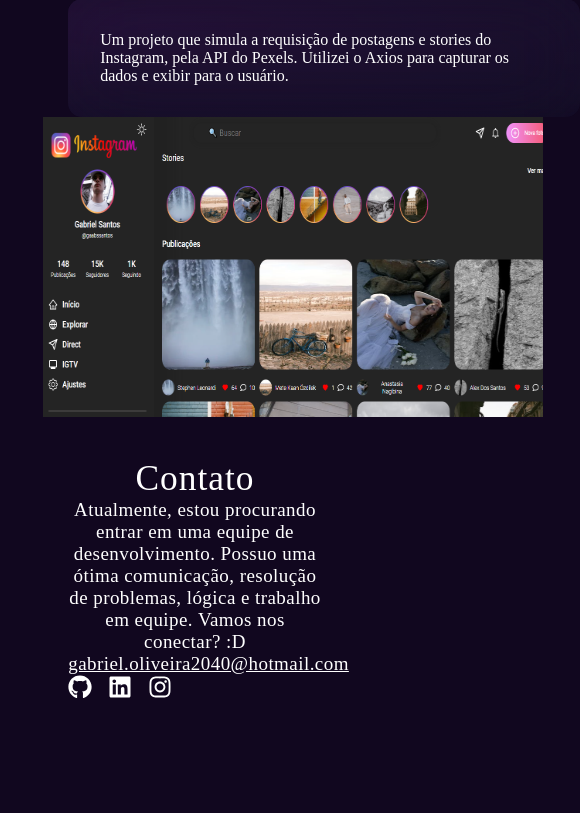
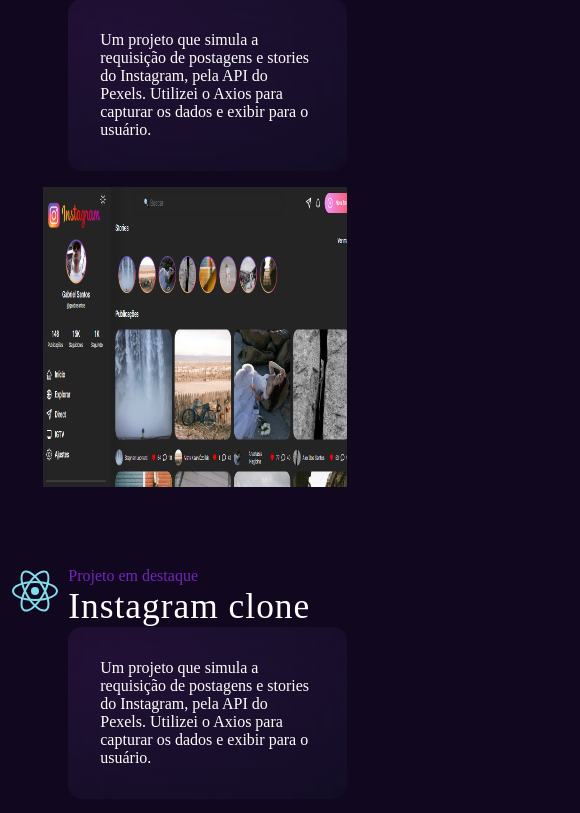
Before and after one commit to gaabssantos/portfolio, a React (Vite) app: page / in a window 390 px wide. Shown: the part 2431-3244 px from the top of the page, 580 px wide, since content can reach past the window. Before the commit the page ends 3214 px from the top, so only its background shows below. Built offline with nearby package versions, Linux system fonts and the light colour scheme; a web font is replaced by a local one.

Commit message:
style(Responsive): :lipstick:

```diff
--- a/src/containers/Contact/styles.ts
+++ b/src/containers/Contact/styles.ts
@@ -32,4 +32,9 @@
       opacity: 0.8;
     }
   }
+
+  @media (max-width: 600px) {
+    justify-content: center;
+    margin-top: 1rem;
+  }
 `;
--- a/src/containers/Projects/index.tsx
+++ b/src/containers/Projects/index.tsx
@@ -39,7 +39,7 @@
         )}
         <ProjectDescription>{children}</ProjectDescription>
       </div>
-      <img src={image} alt="instagram-clone" id="project-image" />
+      <img src={image} alt="imagem-do-projeto" id="project-image" />
       <ProjectStacks reverse={reverse}>
         {stacks.map((stack) => (
           <img key={stack.id} src={stack.image} alt={stack.name} />
--- a/src/containers/Projects/styles.ts
+++ b/src/containers/Projects/styles.ts
@@ -18,14 +18,28 @@
     position: relative;
     right: ${(props) => (props.reverse ? "-5%" : "10%")};
     z-index: -1;
+
+    @media (max-width: 1200px) {
+      position: static;
+    }
   }
   img#project-image {
     width: 500px;
     height: 300px;
   }
 
-  @media (max-width: 600px) {
+  @media (max-width: 1200px) {
     flex-wrap: wrap;
+    flex-direction: row;
+    justify-content: center;
+
+    h1 {
+      text-align: left;
+    }
+
+    img#project-image {
+      width: 120%;
+    }
   }
 `;
 
@@ -42,15 +56,28 @@
   width: 32rem;
   padding: 2rem;
   color: ${colors.white};
+
+  @media (max-width: 1200px) {
+    width: 110%;
+    margin-bottom: 1rem;
+  }
 `;
 
-export const ProjectHeader = styled.div<ProjectProps>`
+export const ProjectHeader = styled.div`
   display: flex;
   flex-direction: column;
   align-items: flex-end;
+
+  @media (max-width: 1200px) {
+    align-items: start;
+  }
 `;
 
 export const ProjectStacks = styled.div<ProjectProps>`
   position: absolute;
   right: ${(props) => (props.reverse ? "88%" : "12%")};
+
+  @media (max-width: 1200px) {
+    right: 85%;
+  }
 `;
--- a/src/scripts/projects.ts
+++ b/src/scripts/projects.ts
@@ -16,6 +16,20 @@
       },
     ],
   },
+  {
+    id: 2,
+    name: "Instagram clone",
+    description:
+      "Um projeto que simula a requisição de postagens e stories do Instagram, pela API do Pexels. Utilizei o Axios para capturar os dados e exibir para o usuário.",
+    image: instagramClone,
+    stacks: [
+      {
+        id: 1,
+        name: "react",
+        image: react,
+      },
+    ],
+  },
 ];
 
 export default projects;
```
